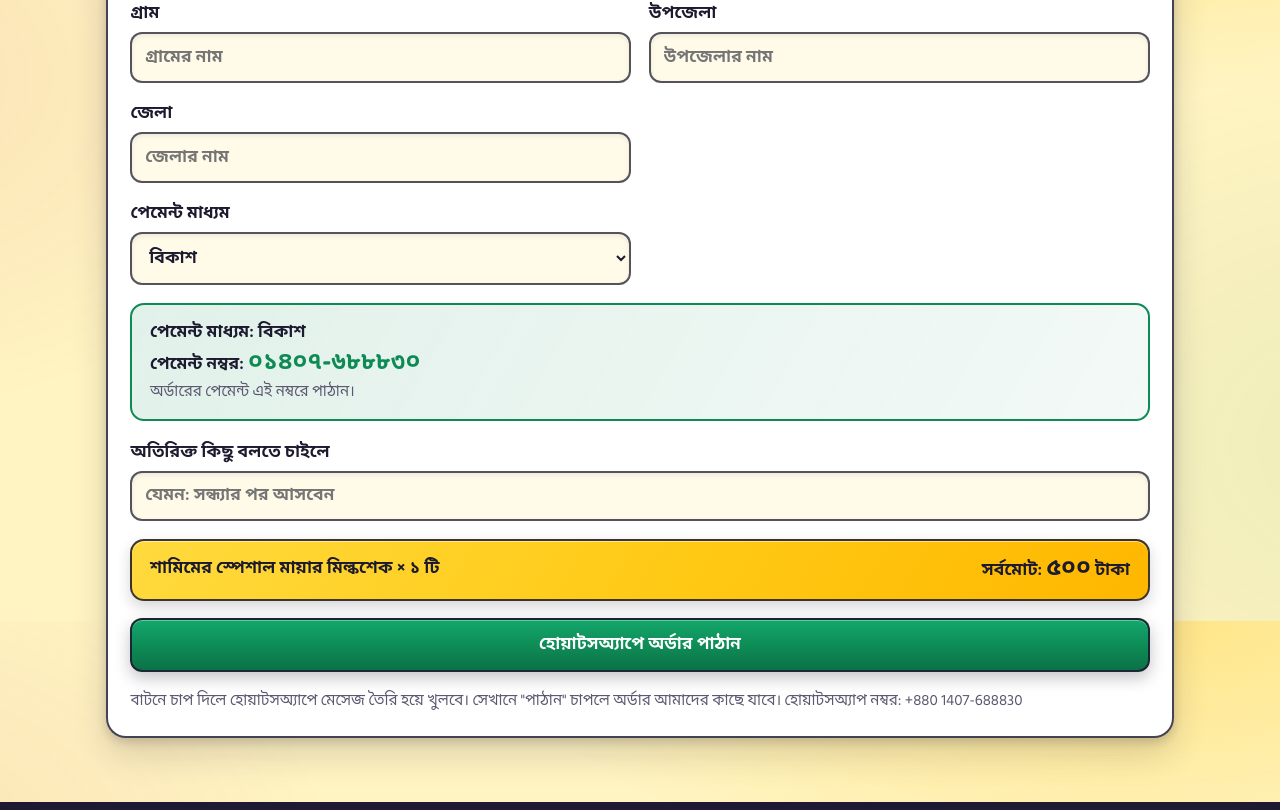
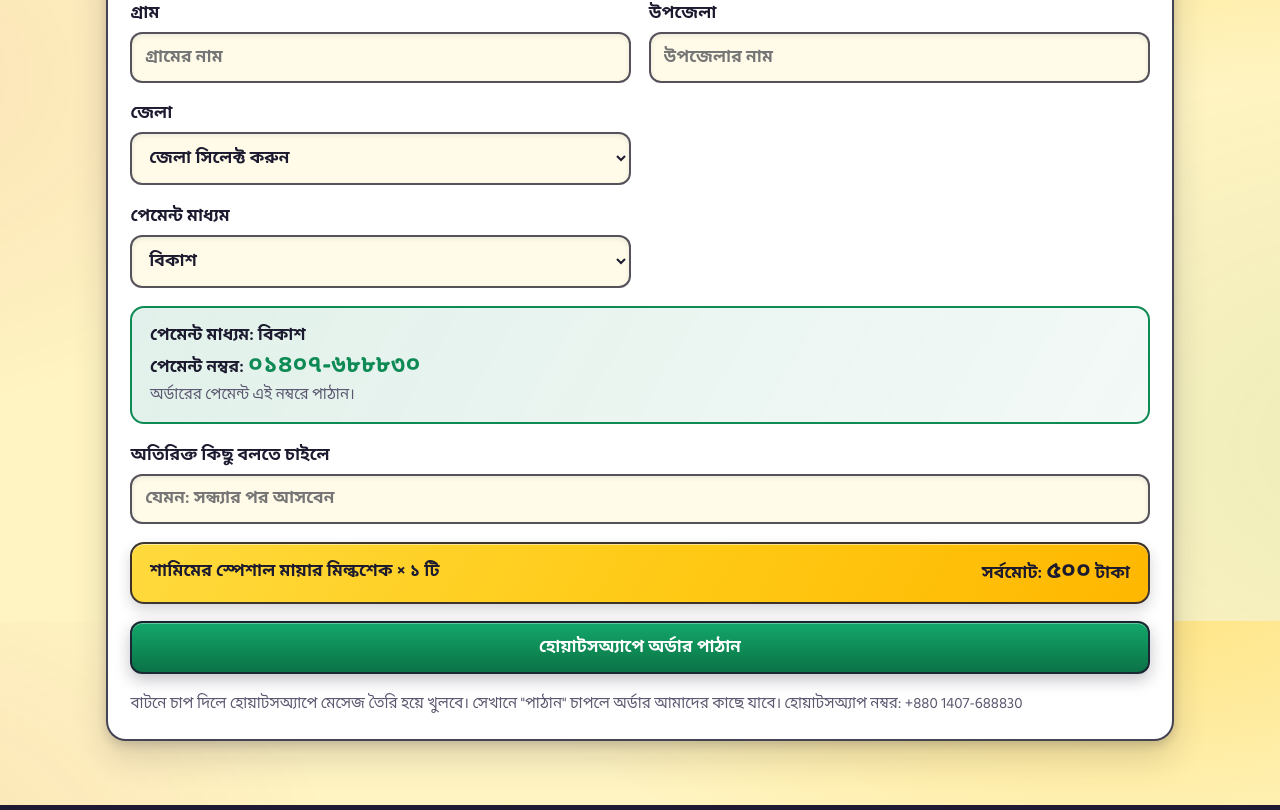
Before and after one commit to arifulkpi70/shamim, a plain HTML site: page index.html in a window 1280 px wide. Shown: the part 4179-4989 px from the top of the page. Drawn offline with Linux system fonts and the light colour scheme.

Commit message:
Add district dropdown with delivery fee to order form

```diff
--- a/index.html
+++ b/index.html
@@ -673,7 +673,73 @@ footer b { font-family: var(--font-display); font-size: 1.4rem; }
       </div>
       <div class="row two">
         <label for="f-district">জেলা
-          <input id="f-district" type="text" placeholder="জেলার নাম">
+          <select id="f-district">
+            <option value="" selected>জেলা সিলেক্ট করুন</option>
+              <option>ঢাকা</option>
+              <option>গাজীপুর</option>
+              <option>নারায়ণগঞ্জ</option>
+              <option>টাঙ্গাইল</option>
+              <option>নরসিংদী</option>
+              <option>মুন্সীগঞ্জ</option>
+              <option>মানিকগঞ্জ</option>
+              <option>ময়মনসিংহ</option>
+              <option>শেরপুর</option>
+              <option>জামালপুর</option>
+              <option>নেত্রকোণা</option>
+              <option>কিশোরগঞ্জ</option>
+              <option>চট্টগ্রাম</option>
+              <option>কক্সবাজার</option>
+              <option>রাঙ্গামাটি</option>
+              <option>খাগড়াছড়ি</option>
+              <option>বান্দরবান</option>
+              <option>কুমিল্লা</option>
+              <option>চাঁদপুর</option>
+              <option>ব্রাহ্মণবাড়িয়া</option>
+              <option>নোয়াখালী</option>
+              <option>ফেনী</option>
+              <option>লক্ষ্মীপুর</option>
+              <option>খুলনা</option>
+              <option>যশোর</option>
+              <option>সাতক্ষীরা</option>
+              <option>বাগেরহাট</option>
+              <option>কুষ্টিয়া</option>
+              <option>চুয়াডাঙ্গা</option>
+              <option>মেহেরপুর</option>
+              <option>ঝিনাইদহ</option>
+              <option>মাগুরা</option>
+              <option>নড়াইল</option>
+              <option>রাজশাহী</option>
+              <option>পাবনা</option>
+              <option>সিরাজগঞ্জ</option>
+              <option>বগুড়া</option>
+              <option>নাটোর</option>
+              <option>নওগাঁ</option>
+              <option>চাঁপাইনবাবগঞ্জ</option>
+              <option>জয়পুরহাট</option>
+              <option>রংপুর</option>
+              <option>দিনাজপুর</option>
+              <option>ঠাকুরগাঁও</option>
+              <option>পঞ্চগড়</option>
+              <option>নীলফামারী</option>
+              <option>লালমনিরহাট</option>
+              <option>কুড়িগ্রাম</option>
+              <option>গাইবান্ধা</option>
+              <option>বরিশাল</option>
+              <option>পটুয়াখালী</option>
+              <option>বরগুনা</option>
+              <option>ভোলা</option>
+              <option>পিরোজপুর</option>
+              <option>ঝালকাঠি</option>
+              <option>সিলেট</option>
+              <option>হবিগঞ্জ</option>
+              <option>মৌলভীবাজার</option>
+              <option>সুনামগঞ্জ</option>
+              <option>ফরিদপুর</option>
+              <option>রাজবাড়ী</option>
+              <option>গোপালগঞ্জ</option>
+              <option>মাদারীপুর</option>
+              <option>শরীয়তপুর</option>
+          </select>
         </label>
       </div>
       <div class="row two">
@@ -695,6 +761,7 @@ footer b { font-family: var(--font-display); font-size: 1.4rem; }
       </label>
       <div class="summary">
         <span id="f-line">পণ্য</span>
+        <span id="f-fee-wrap" hidden>ডেলিভারি ফি: <b id="f-fee">০</b> টাকা</span>
         <span>সর্বমোট: <b id="f-total">০</b> টাকা</span>
       </div>
       <a class="btn btn-order" id="f-send" href="https://wa.me/8801407688830" target="_blank" rel="noopener">হোয়াটসঅ্যাপে অর্ডার পাঠান</a>
@@ -735,6 +802,10 @@ footer b { font-family: var(--font-display); font-size: 1.4rem; }
     lines.push("পরিমাণ: " + bn(o.qty) + " " + o.unit);
     if (o.size) lines.push("সাইজ: " + o.size);
     lines.push("মোট দাম: " + bn(o.total) + " টাকা");
+    if (o.delivery) {
+      lines.push("ডেলিভারি ফি: " + bn(o.delivery) + " টাকা");
+      lines.push("সর্বমোট: " + bn(o.total + o.delivery) + " টাকা");
+    }
     if (o.payment) lines.push("পেমেন্ট মাধ্যম: " + o.payment + " (নম্বর: ০১৪০৭-৬৮৮৮৩০)");
     if (o.customer) {
       lines.push("");
@@ -804,6 +875,8 @@ footer b { font-family: var(--font-display); font-size: 1.4rem; }
   var paySel = document.getElementById("f-pay");
   var payName = document.getElementById("f-pay-name");
   var payNum = document.getElementById("f-pay-num");
+  var feeWrap = document.getElementById("f-fee-wrap");
+  var feeEl = document.getElementById("f-fee");
   var lineEl = document.getElementById("f-line");
   var totalEl = document.getElementById("f-total");
   var send = document.getElementById("f-send");
@@ -823,12 +896,16 @@ footer b { font-family: var(--font-display); font-size: 1.4rem; }
     qtyIn.max = String(p.max);
     sizeWrap.hidden = !p.hasSize;
     var total = q * p.price;
+    var district = districtIn.value;
+    var delivery = district ? (district === "ঢাকা" ? 100 : 150) : 0;
     lineEl.textContent = p.name + " × " + bn(q) + " " + p.unit;
-    totalEl.textContent = bn(total);
+    feeWrap.hidden = !delivery;
+    if (delivery) feeEl.textContent = bn(delivery);
+    totalEl.textContent = bn(total + delivery);
     payName.textContent = paySel.value;
     payNum.textContent = "০১৪০৭-৬৮৮৮৩০";
     send.href = link(orderMsg({
-      name: p.name, qty: q, unit: p.unit, total: total,
+      name: p.name, qty: q, unit: p.unit, total: total, delivery: delivery,
       size: p.hasSize ? sizeSel.value : "",
       payment: paySel.value,
       customer: {
```
